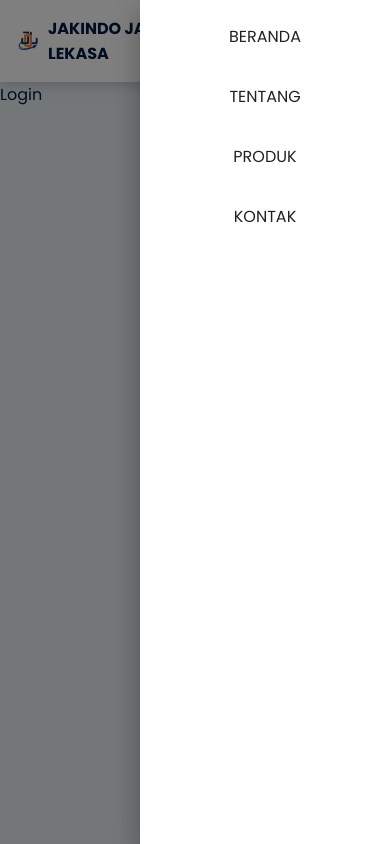
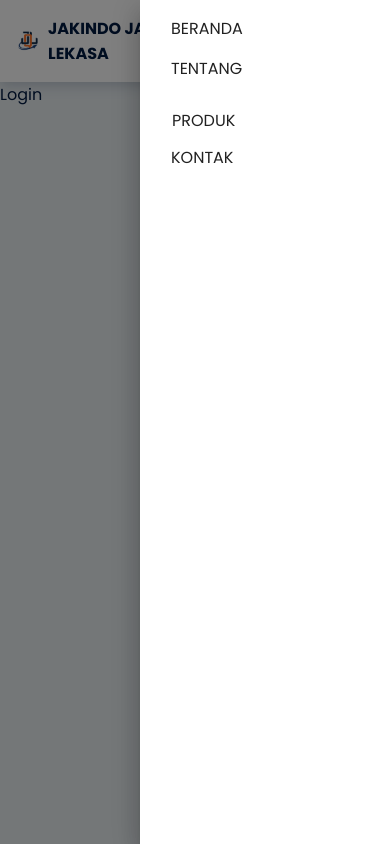
Before and after one commit to usaidaka/JQL_compro, a React (Vite) app: page /login in a window 390 px wide. Both pictures are taken after a click on the button 322 px from the left and 41 px from the top of the page. Built offline with nearby package versions, Linux system fonts and the light colour scheme.

Commit message:
enhance navbar

```diff
--- a/src/components/Navbar/components/index.jsx
+++ b/src/components/Navbar/components/index.jsx
@@ -5,6 +5,10 @@ import Button from '@mui/material/Button';
 import MenuIcon from '@mui/icons-material/Menu';
 import { Link, useLocation } from 'react-router-dom';
 import { FormattedMessage } from 'react-intl';
+import Accordion from '@mui/material/Accordion';
+import AccordionDetails from '@mui/material/AccordionDetails';
+import AccordionSummary from '@mui/material/AccordionSummary';
+import productsNavList from '../../../static/data/productsNavList.json';
 
 import classes from './style.module.scss';
 
@@ -25,29 +29,55 @@ export default function DrawerRightNavMobile() {
   };
 
   const list = (anchor) => (
-    <Box
-      sx={{ width: anchor === 'top' || anchor === 'bottom' ? 'auto' : 250 }}
-      role="presentation"
-      onClick={toggleDrawer(anchor, false)}
-      onKeyDown={toggleDrawer(anchor, false)}
-    >
+    <Box sx={{ width: anchor === 'top' || anchor === 'bottom' ? 'auto' : 250 }} role="presentation">
       <div className={classes.drawerRight}>
-        <div className={classes.navDrawer} data-active={pathname === '/home' || pathname === '/'}>
+        <div
+          className={classes.navDrawer}
+          data-active={pathname === '/home' || pathname === '/'}
+          onClick={toggleDrawer(anchor, false)}
+          onKeyDown={toggleDrawer(anchor, false)}
+        >
           <Link to="/" data-active={pathname === '/home' || pathname === '/'}>
             <FormattedMessage id="nav_home" />
           </Link>
         </div>
-        <div className={classes.navDrawer} data-active={pathname === '/home' || pathname === '/'}>
+        <div
+          className={classes.navDrawer}
+          data-active={pathname === '/home' || pathname === '/'}
+          onClick={toggleDrawer(anchor, false)}
+          onKeyDown={toggleDrawer(anchor, false)}
+        >
           <Link to="/" data-active={pathname === '/home' || pathname === '/'}>
             <FormattedMessage id="nav_about_us" />
           </Link>
         </div>
-        <div className={classes.navDrawer} data-active={pathname === '/home' || pathname === '/'}>
-          <Link to="/">
-            <FormattedMessage id="nav_our_product" />
-          </Link>
+        <div className={classes.navigationWrapper}>
+          <Accordion sx={{ boxShadow: 'none', border: 'none', margin: 0, padding: 0 }}>
+            <AccordionSummary
+              id="panel-header"
+              aria-controls="panel-content"
+              sx={{
+                display: 'flex',
+                justifyContent: 'center',
+                alignItems: 'center',
+                width: '100%',
+              }}
+            >
+              <FormattedMessage id="nav_our_product" />
+            </AccordionSummary>
+            {productsNavList.map((product) => (
+              <AccordionDetails key={product.name} sx={{ borderBottom: 'none' }}>
+                {product.name}
+              </AccordionDetails>
+            ))}
+          </Accordion>
         </div>
-        <div className={classes.navDrawer} data-active={pathname === '/home' || pathname === '/'}>
+        <div
+          className={classes.navDrawer}
+          data-active={pathname === '/home' || pathname === '/'}
+          onClick={toggleDrawer(anchor, false)}
+          onKeyDown={toggleDrawer(anchor, false)}
+        >
           <Link to="/">
             <FormattedMessage id="nav_contact" />
           </Link>
--- a/src/components/Navbar/components/style.module.scss
+++ b/src/components/Navbar/components/style.module.scss
@@ -9,12 +9,9 @@
   padding: 1rem;
 
   .navDrawer {
-    margin-bottom: 20px;
+    margin: 0px 0px 0px 15px;
     height: 40px;
     width: 100%;
-    display: flex;
-    justify-content: center;
-    align-items: center;
 
     &:hover {
       background-color: #b9b9b9;
--- a/src/components/Navbar/index.jsx
+++ b/src/components/Navbar/index.jsx
@@ -55,8 +55,6 @@ const Navbar = ({ title, locale }) => {
   const goHome = () => {
     navigate('/');
   };
-
-  console.log(productsNavList.productNavList);
 
   return (
     <div className={classes.headerWrapper} data-testid="navbar">
```
